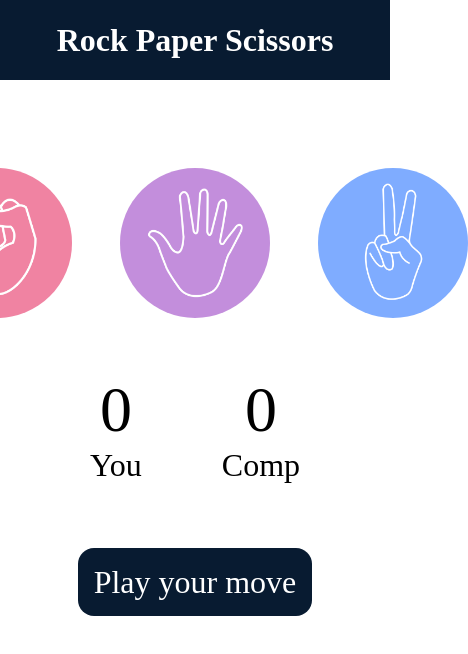
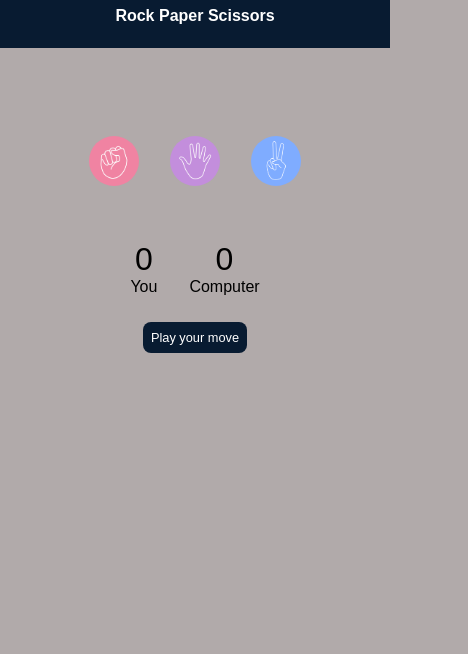
Before and after one commit to pranayreddy-08/Rock_Paper_Scissors, a plain HTML site: page index.html in a window 390 px wide. Shown: the whole page, 468 px wide, since content can reach past the window. Drawn offline with Linux system fonts and the light colour scheme.

Commit message:
code optimized

```diff
--- a/index.html
+++ b/index.html
@@ -19,7 +19,6 @@
         <img src="./images/scissors.png" />
       </div>
     </div>
-
     <div class="score-board">
         <div class="score">
             <p id="user-score">0</p>
@@ -27,10 +26,9 @@
         </div>
         <div class="score">
             <p id="comp-score">0</p>
-        <p>Comp</p>
+            <p>Computer</p>
         </div>
     </div>
-
     <div class="msg-container">
       <p id="msg">Play your move</p>
     </div>
--- a/styles.css
+++ b/styles.css
@@ -3,7 +3,13 @@
   padding: 0;
   text-align: center;
 }
-
+body{
+  font-family: Arial, Helvetica, sans-serif;
+  background-color: #b1aaaa;
+  height: 100vh;
+  display: flex;
+  flex-direction: column;
+}
 h1 {
   background-color: #081b31;
   color: #fff;
@@ -66,3 +72,39 @@ img {
   padding: 1rem;
   border-radius: 1rem;
 }
+@media (max-width: 600px) {
+    .choice {
+    height: 65px;
+    width: 65px;
+    }
+    .choices{
+    gap: 1rem;
+    }
+    img {
+    height: 50px;
+    width: 50px;
+    }
+    h1 {
+    background-color: #081b31;
+    color: #fff;
+    height: 3rem;
+    line-height: 2rem;
+    font-size: 1rem;
+    }
+    .score-board {
+    font-size: 1rem;
+    gap: 2rem;
+    }
+    #user-score,
+    #comp-score {
+    font-size: 2rem;
+    }
+    .msg-container {
+    margin-top: 2rem;
+    }
+    #msg {
+    font-size: 0.8rem;
+    padding: 0.5rem;
+    border-radius: 0.5rem;
+    }
+}
```
Lines whose indentation alone changed are shown as unchanged.
